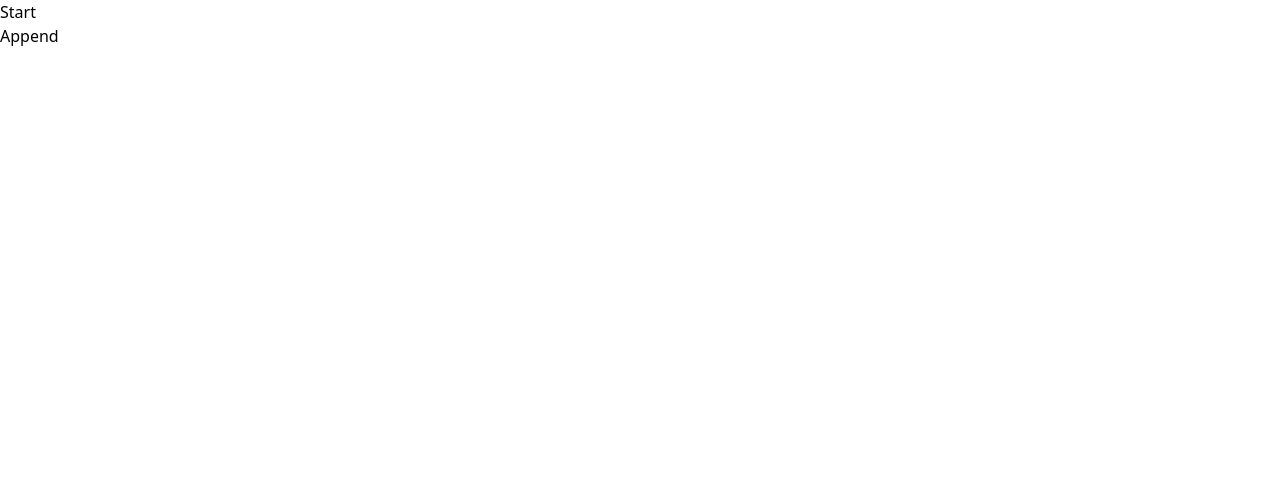
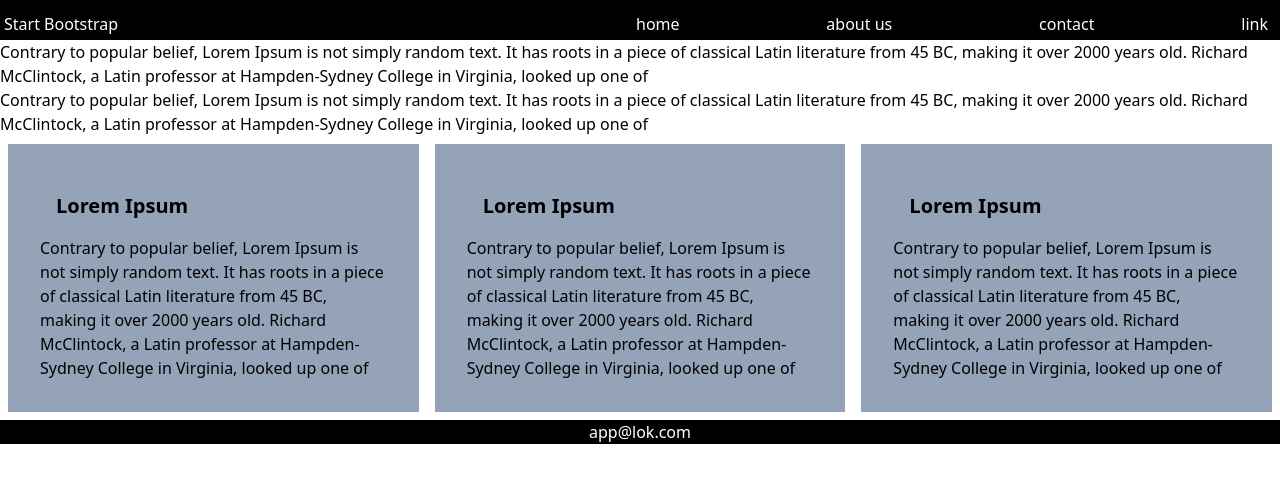
Before and after one commit to Lokeshwaran-M/l_jsx, a plain HTML site: page index.html in a window 1280 px wide. Drawn offline with nearby package versions, Linux system fonts and the light colour scheme.

Commit message:
fixed the bugs

```diff
--- /dev/null
+++ b/app.js
@@ -0,0 +1,116 @@
+var nav = {
+  tag: "nav",
+  attribute: [
+    {
+      class:
+        "navbar flex justify-between px-3 py-3 pb-1 pl-1 bg-black text-white",
+    },
+  ],
+  child: [
+    {
+      tag: "div",
+      attribute: [{ class: "container" }],
+      child: [{ tag: "p", content: "Start Bootstrap" }],
+    },
+    {
+      tag: "div",
+      attribute: [{ class: "container flex justify-between" }],
+      child: [
+        { tag: "p", content: "home" },
+        { tag: "p", content: "about us" },
+        { tag: "p", content: "contact" },
+        { tag: "p", content: "link" },
+      ],
+    },
+  ],
+};
+
+var main = {
+  tag: "main",
+  attribute: [{ class: "content" }],
+  child: [
+    {
+      tag: "h1",
+      content:
+        "Contrary to popular belief, Lorem Ipsum is not simply random text. It has roots in a piece of classical Latin literature from 45 BC, making it over 2000 years old. Richard McClintock, a Latin professor at Hampden-Sydney College in Virginia, looked up one of",
+    },
+    {
+      tag: "p",
+      content:
+        "Contrary to popular belief, Lorem Ipsum is not simply random text. It has roots in a piece of classical Latin literature from 45 BC, making it over 2000 years old. Richard McClintock, a Latin professor at Hampden-Sydney College in Virginia, looked up one of",
+    },
+  ],
+};
+
+var box = {
+  tag: "div",
+  attribute: [{ class: "flex" }],
+  child: [
+    {
+      tag: "div",
+      attribute: [{ class: "m-2 p-8 bg-slate-400" }],
+      child: [
+        {
+          tag: "h2",
+          attribute: [{ class: "text-xl font-black m-4 " }],
+          content: "Lorem Ipsum ",
+        },
+        {
+          tag: "p",
+          content:
+            "Contrary to popular belief, Lorem Ipsum is not simply random text. It has roots in a piece of classical Latin literature from 45 BC, making it over 2000 years old. Richard McClintock, a Latin professor at Hampden-Sydney College in Virginia, looked up one of",
+        },
+      ],
+    },
+    {
+      tag: "div",
+      attribute: [{ class: "m-2 p-8 bg-slate-400" }],
+      child: [
+        {
+          tag: "h2",
+          attribute: [{ class: "text-xl font-black m-4 " }],
+          content: "Lorem Ipsum ",
+        },
+        {
+          tag: "p",
+          content:
+            "Contrary to popular belief, Lorem Ipsum is not simply random text. It has roots in a piece of classical Latin literature from 45 BC, making it over 2000 years old. Richard McClintock, a Latin professor at Hampden-Sydney College in Virginia, looked up one of",
+        },
+      ],
+    },
+    {tag: "div",
+    attribute: [{ class: "m-2 p-8 bg-slate-400" }],
+    child: [
+      {
+        tag: "h2",
+        attribute: [{ class: "text-xl font-black m-4 " }],
+        content: "Lorem Ipsum ",
+      },
+      {
+        tag: "p",
+        content:
+          "Contrary to popular belief, Lorem Ipsum is not simply random text. It has roots in a piece of classical Latin literature from 45 BC, making it over 2000 years old. Richard McClintock, a Latin professor at Hampden-Sydney College in Virginia, looked up one of",
+      },
+    ],},
+  ],
+};
+var footer = {
+  tag: "footer",
+  attribute: [{ class: "footer bg-black text-white flex justify-center " }],
+  child: [
+    {
+      tag: "div",
+      content: "app@lok.com",
+    },
+  ],
+};
+var appBody = l_jsx.create({
+  tag: "div",
+});
+appBody.addChild(nav);
+appBody.addChild(main);
+appBody.addChild(box);
+appBody.addChild(footer);
+
+var app = l_jsx(appBody);
+console.log(app);
--- a/index.html
+++ b/index.html
@@ -1,50 +1,20 @@
 <!DOCTYPE html>
 <html lang="en">
-
   <head>
     <meta charset="UTF-8" />
     <meta http-equiv="X-UA-Compatible" content="ie=edge" />
     <meta name="viewport" content="width=device-width, initial-scale=1.0" />
-  <title>E - Commers website</title>
+    <title>app</title>
 
     <!-- java scripts -->
     <script src="l_jsx.js"></script>
-  <script src="test.js"></script>
+    <script src="app.js"></script>
+
     <!-- tailwind -->
     <script src="https://cdn.tailwindcss.com"></script>
-
   </head>
 
-<body class="overflow-auto">
-
-
-  <!-- header -->
-
-<!--
-  <header>
-  </header>
- -->
-
-  <!-- nav -->
-  <nav>
-
-  </nav>
-  <!-- main -->
-
-  <main>
-    <div>
-      <p>Start</p>
-    </div>
-    <button onclick="document.body.appendChild(nodedom)">Append</button>
-
-  </main>
-
-  <!-- footer -->
-  <footer>
-
-  </footer>
-  <!-- end -->
+  <body onload="document.body.appendChild(app)">
 
   </body>
-
 </html>
--- a/l_jsx.js
+++ b/l_jsx.js
@@ -1,5 +1,5 @@
 (function (root, fun) {
-  root["l_jsx"] = fun();
+  root.l_jsx = fun();
 })(window, function () {
   var documentObj = {
     tag: null,
@@ -24,29 +24,7 @@
     },
   };
 
-  create = function (obj) {
-    if (obj.tag) {
-      documentObj.tag = obj.tag;
-      console.log(documentObj.tag);
-    }
-    if (obj.content) {
-      documentObj.content = obj.content;
-      console.log(documentObj.content);
-    }
-    if (obj.attribute) {
-      documentObj.attribute = obj.attribute;
-      console.log(documentObj.attribute);
-    } else {
-      documentObj.attribute = null;
-    }
-    if (obj.child) {
-      documentObj.child = obj.child;
-      console.log(documentObj.child);
-    }
-    return documentObj;
-  };
-
-  l_jsx = function (obj) {
+  var l_jsx = function (obj) {
     if (obj.tag) {
       var l_jsxObj = document.createElement(obj.tag);
     }
@@ -70,20 +48,34 @@
     }
     if (obj.child) {
       for (var i = 0; i < obj.child.length; i++) {
-        if (window.l_jsx.l_jsx(obj.child[i])) {
-          l_jsxObj.appendChild(window.l_jsx.l_jsx(obj.child[i]));
+        if (l_jsx(obj.child[i])) {
+          l_jsxObj.appendChild(l_jsx(obj.child[i]));
         }
       }
     }
     return l_jsxObj;
   };
-  getDOM = function (obj) {
-    window.l_jsx.l_jsx(obj);
+  l_jsx.create = function (obj) {
+    if (obj.tag) {
+      documentObj.tag = obj.tag;
+      console.log(documentObj.tag);
+    }
+    if (obj.content) {
+      documentObj.content = obj.content;
+      console.log(documentObj.content);
+    }
+    if (obj.attribute) {
+      documentObj.attribute = obj.attribute;
+      console.log(documentObj.attribute);
+    } else {
+      documentObj.attribute = null;
+    }
+    if (obj.child) {
+      documentObj.child = obj.child;
+      console.log(documentObj.child);
+    }
+    return documentObj;
   };
 
-  return {
-    create: create,
-    l_jsx: l_jsx,
-    getDOM: getDOM,
-  };
+  return l_jsx;
 });
--- a/test.js
+++ b/test.js
@@ -10,6 +10,5 @@ var myObj = l_jsx.create({
   }
 
   myObj.addChild(mycobj)
-  var nodedom = l_jsx.l_jsx(myObj)
+  var nodedom = l_jsx(myObj)
   console.log(nodedom)
-  l_jsx.getDOM(myObj)
```
Also changed, not shown: 1 other file. Lines whose indentation alone changed are shown as unchanged.
